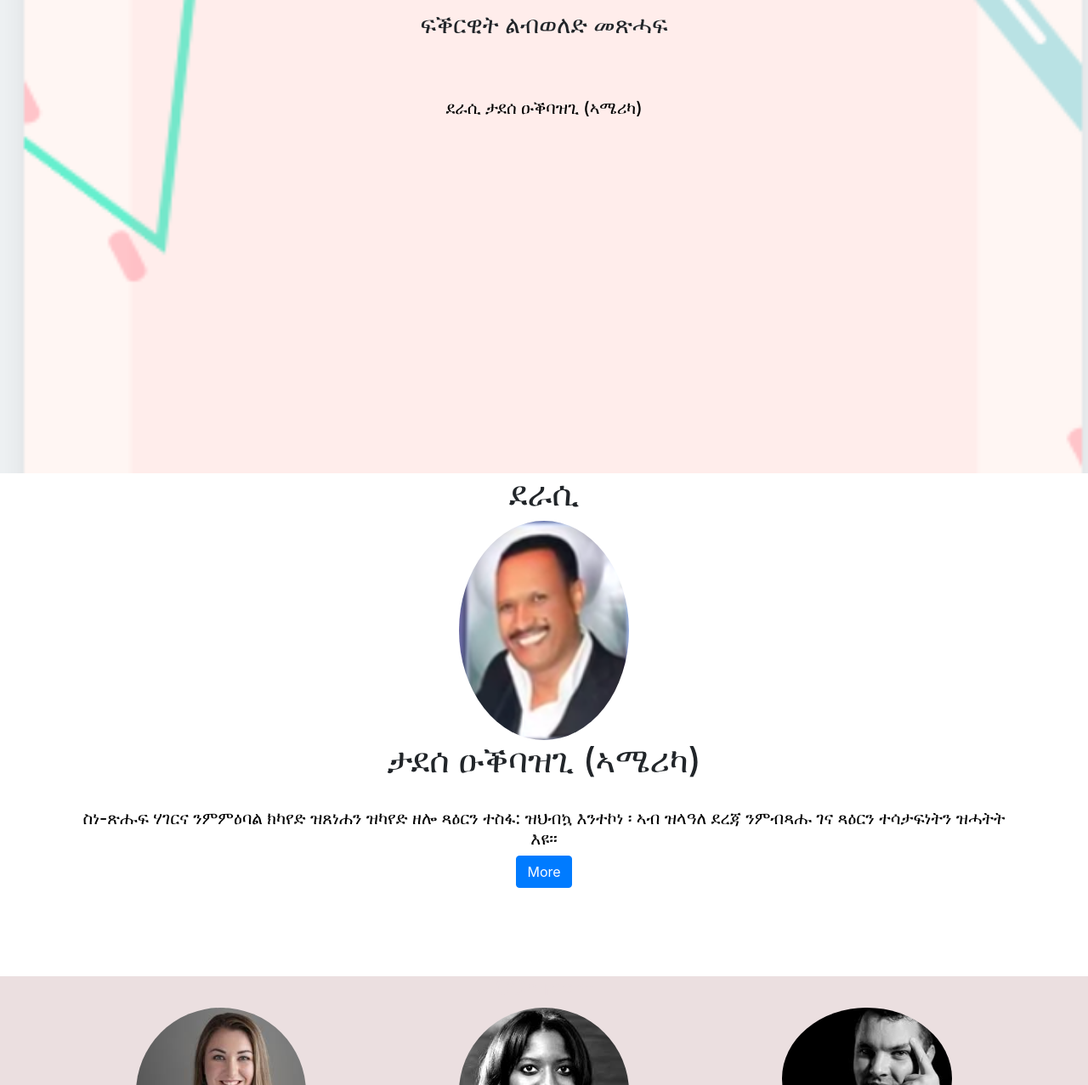
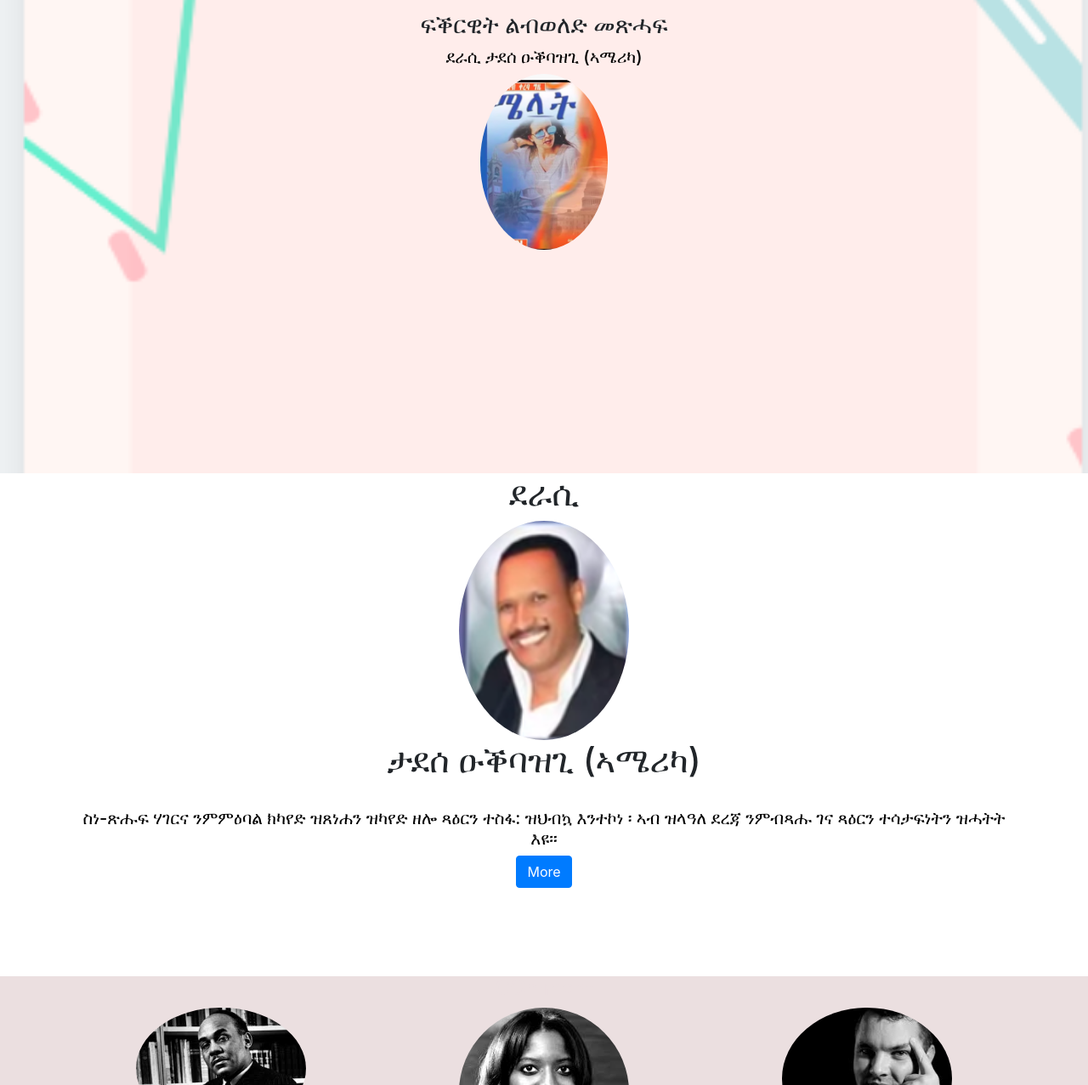
Before and after one commit to Afom25/Melat, a plain HTML site: page index.html in a window 1280 px wide. Shown: the part 323-1600 px from the top of the page at 85% size. Drawn offline with nearby package versions, Linux system fonts and the light colour scheme.

Commit message:
this commit will add the cover image

```diff
--- a/css/style.css
+++ b/css/style.css
@@ -7,6 +7,10 @@
 #author-image{
     border-radius: 50%;
     width: 200px;;
+}
+#author-image4{
+    border-radius: 50%;
+    width:150px;
 }
 
 
--- a/index.html
+++ b/index.html
@@ -60,12 +60,23 @@
                      <div class="col-md-12 col-sm-12 ">
                          <div id="home-heading" class="text-center">
                                 <p> ሜላት</p>
-                                <h3>ፍቕርዊት ልብወለድ መጽሓፍ</h3> <br>
+                                <h3>ፍቕርዊት ልብወለድ መጽሓፍ</h3>
                             <h5>ደራሲ ታደሰ ዑቕባዝጊ (ኣሜሪካ)</h5>
+                            <img src="image/cover3.png" alt="author-pics" id="author-image4"><br>
                          </div>
                      </div>
 
                  </div>
+                 <div class="row">
+                    <div class="col-md-4"></div>
+                    <div class="col-md-4 text-center">
+
+
+                    </div>
+                    <div class="col-md-4"></div>
+
+                 </div>
+
             </div>
         </div>
     </section>
@@ -91,7 +102,7 @@
                     <h4>COmment</h4>
                 </div>
                 <div class="col-md-4 text-center">
-                    <img src="image/autho3.jpeg" alt="author-pics" id="author-image"><br>
+                    <img src="image/author11.jpeg" alt="author-pics" id="author-image"><br>
                     <h3 class="author-heading-text"> ታደሰ ዑቕባዝጊ </h3><br>
                     <h5>"ሜላት" ኣብ ሂወትን ሰደተን ኣቶኪራ ዘተጻሕፈት ሰደት ናፊቃ ኣሜሪካ መሰኣተወት:ኣብ ዓዲ ጋና ዘጋጠማ ናይ ባህሊ ምንባር ምስ ጸወታ ፍቅሪ ዝምድናን ክትትዓረቅ ናይ ዘደከመት ኤርትራዊ ጎርዞ  መሳጢ ዛንታ እተዘነቱ መጻሓፍ</h5>
                 </div>
```
Also changed, not shown: image/cover.png (added), image/cover3.png (added), image/coverpage melat.png (added).
